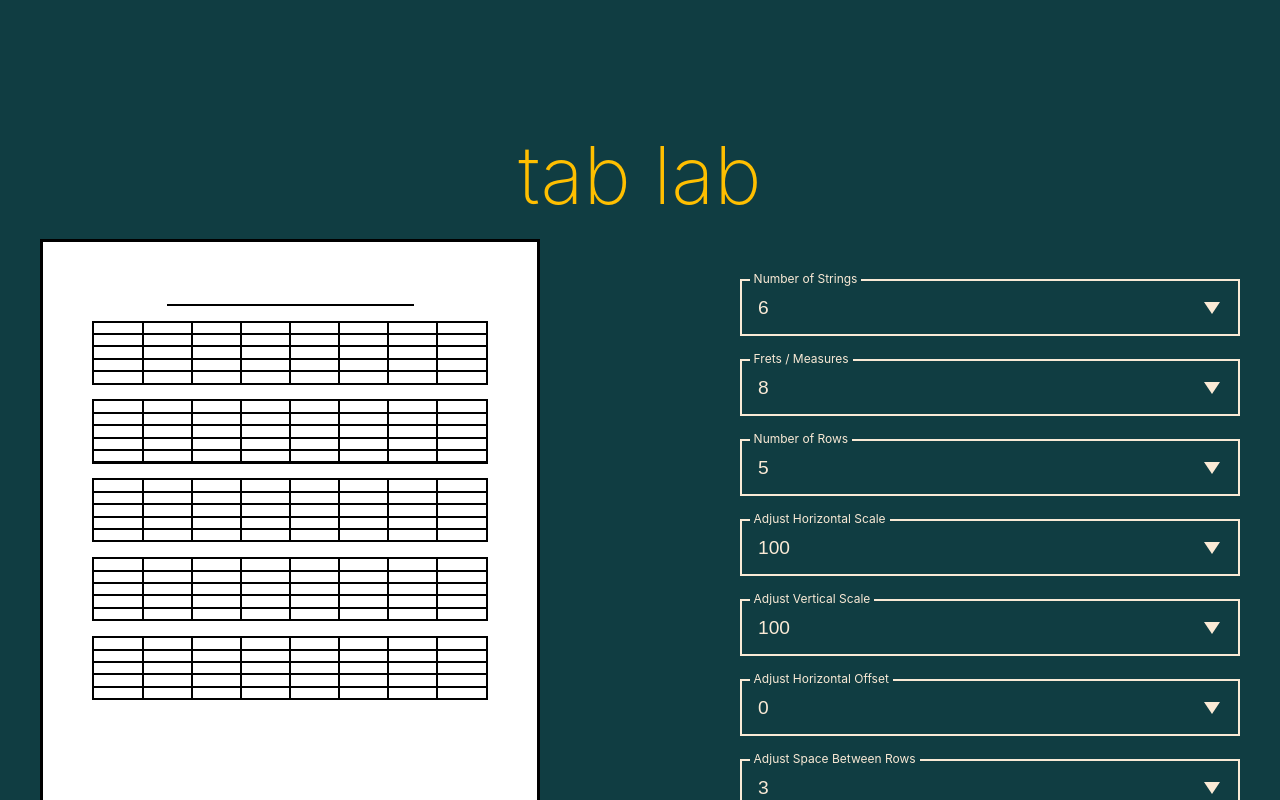
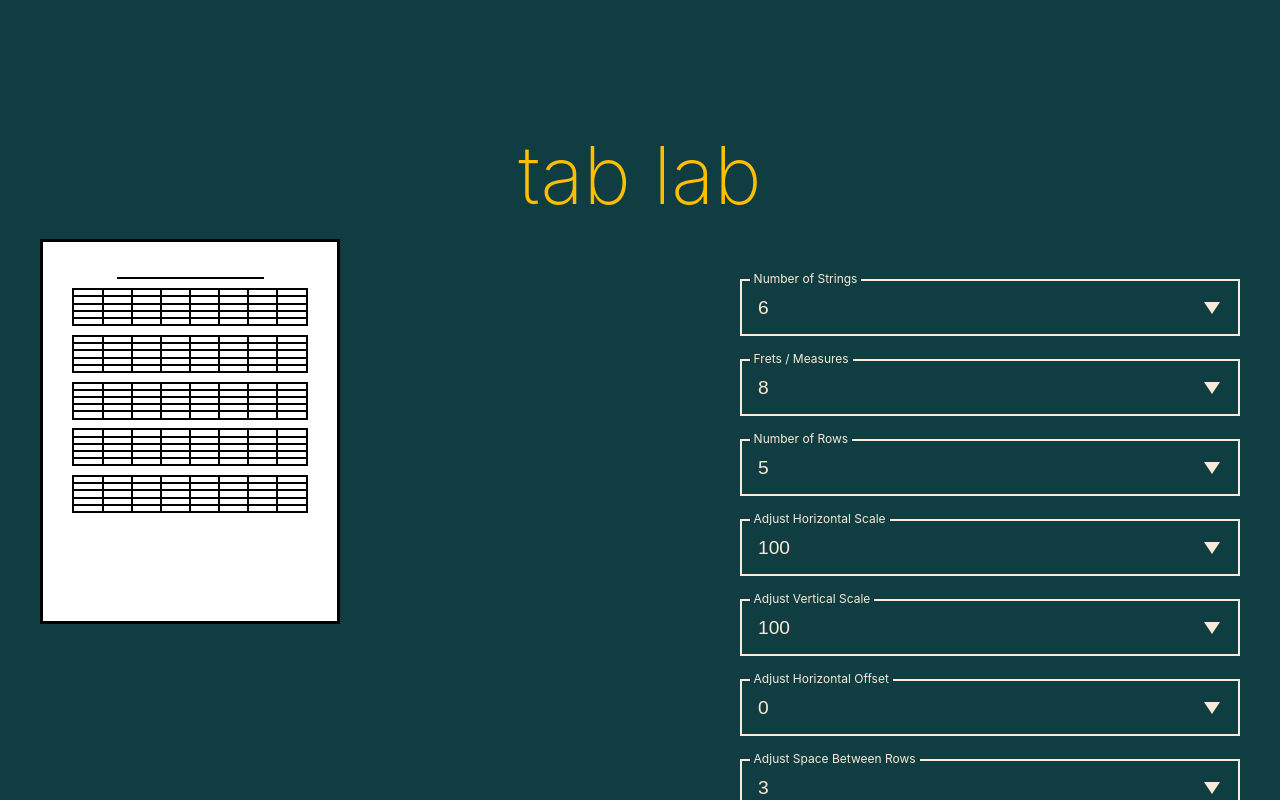
Before and after one commit to andentx/tab-lab, a Next.js app: page / in a window 1280 px wide. Shown: the top 800 px of the page. Built offline with nearby package versions, Linux system fonts and the light colour scheme.

Commit message:
Add temp size

```diff
--- a/components/PagePreview.js
+++ b/components/PagePreview.js
@@ -7,11 +7,20 @@ const Page = styled.div`
 
   color: var(--text-color);
 
-  width: min(80%, 500px);
-  aspect-ratio: 8.5/11;
+  /* width: min(80%, 500px); */
+  /* aspect-ratio: 8.5/11; */
 
   /* width: 800px; */
   /* height: 1100px; */
+
+  /* width: 400px; */
+  /* height: 550px; */
+
+  width: 300px;
+  height: 385px;
+
+  /* width: 200px; */
+  /* height: 275px; */
 
   display: flex;
   flex-direction: column;
```
